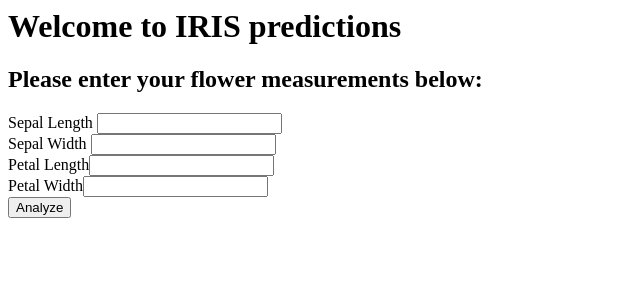
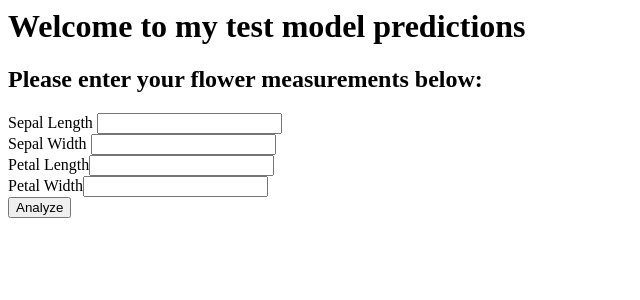
Before and after one commit to mjorgecardoso/heroku_app, a Flask app: page / in a window 1280 px wide. Shown: the top 300 px of the page, without its empty margins (0-640 px from the left). Run offline with Flask 2, Linux system fonts and the light colour scheme; parts of the project's set-up code (start-up, migrations or seed data) failed here and were passed over.

Commit message:
text update

```diff
--- a/templates/home.html
+++ b/templates/home.html
@@ -1,4 +1,4 @@
-<h1>Welcome to IRIS predictions</h1>
+<h1>Welcome to my test model predictions</h1>
 <h2>Please enter your flower measurements below:</h2>
 <form  method="POST">
     {# This hidden_tag is a CSRF security feature. #}
```
